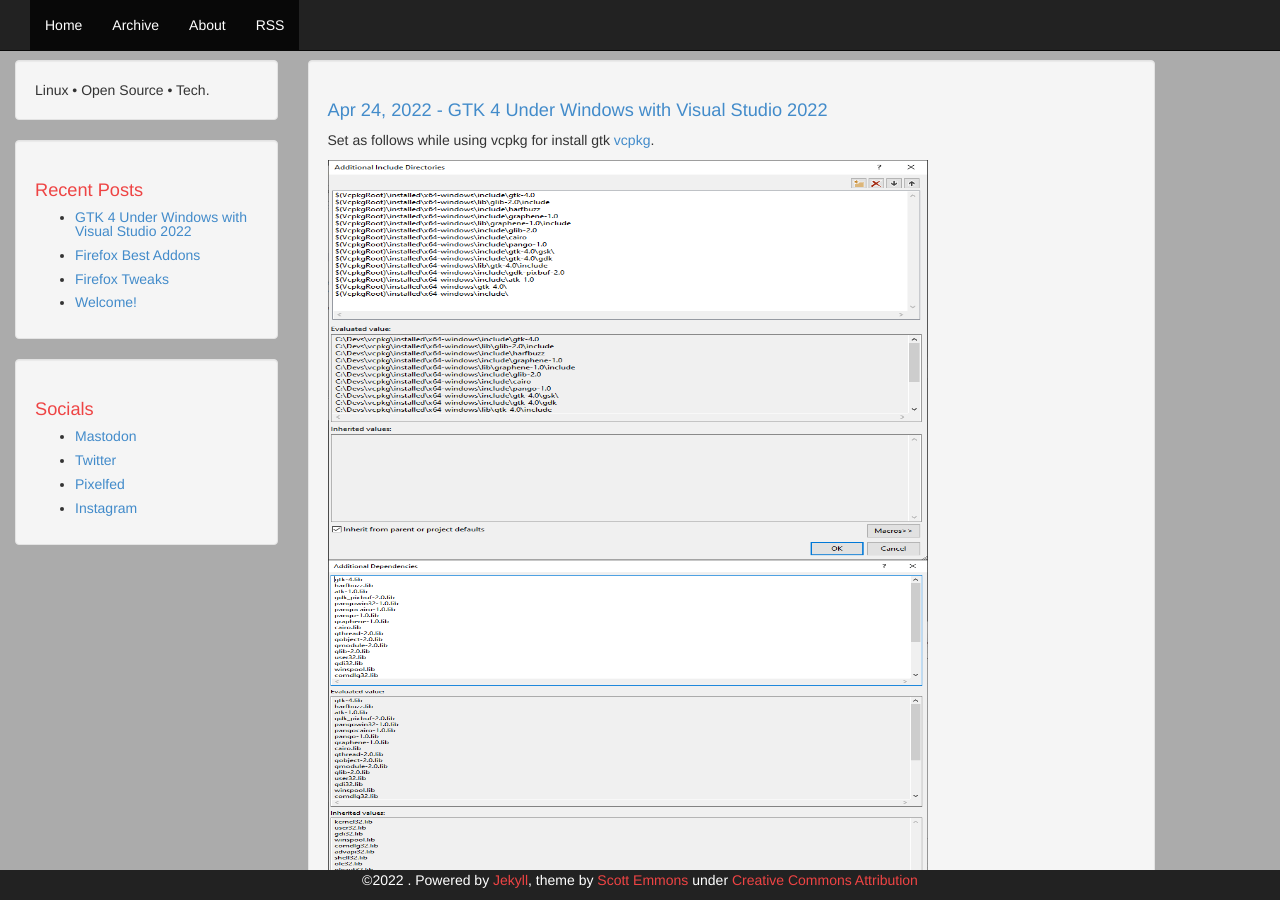
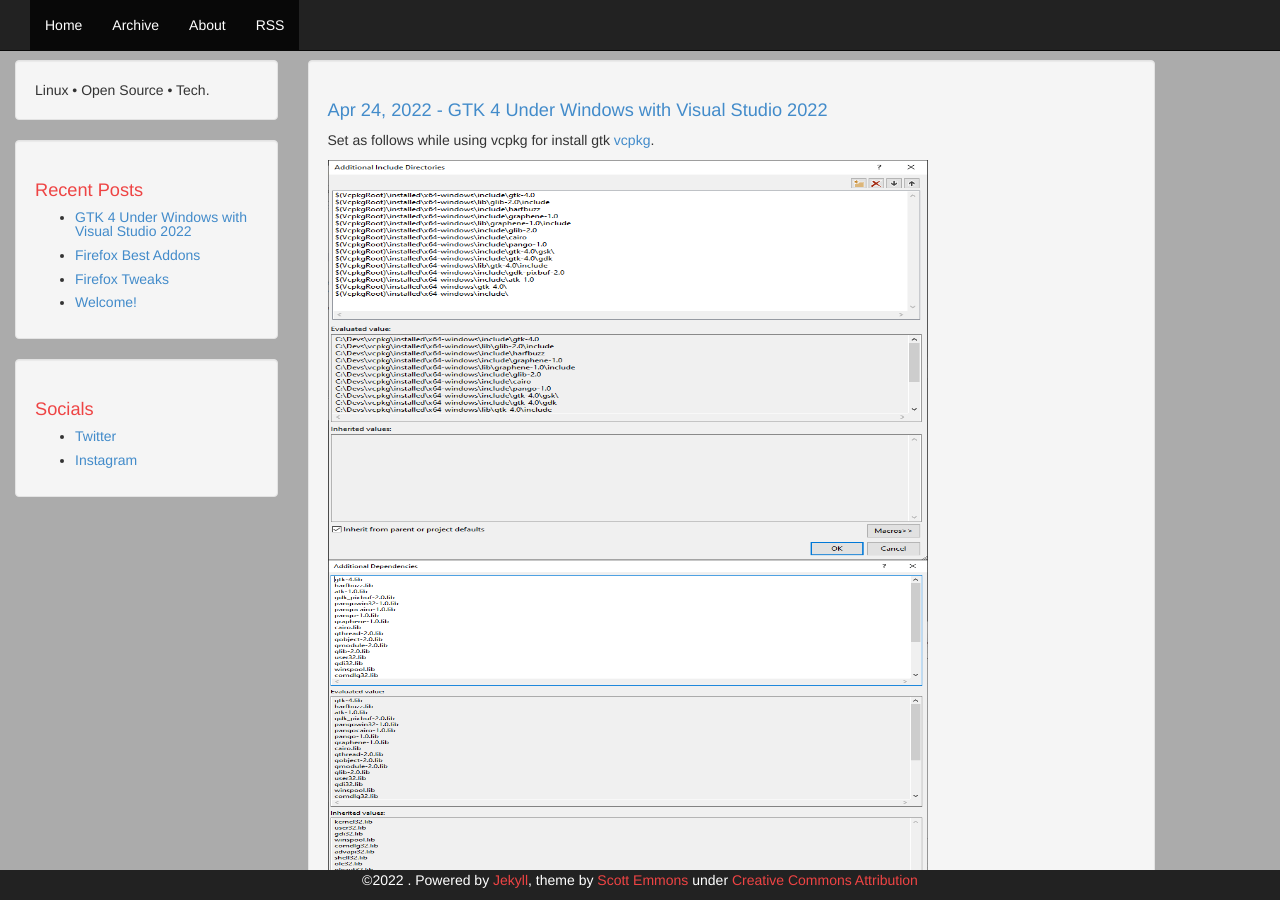
Before and after one commit to marekpistorius/blog.github.io, a Jekyll site: the page built from index.html, in a window 1280 px wide and 900 px high. Built offline with Jekyll 4.4.1, drawn with Linux system fonts in a browser that asks for light colours; the list of posts is cut into pages by our own code.

Commit message:
Update links-list.html

```diff
--- a/_includes/links-list.html
+++ b/_includes/links-list.html
@@ -1,7 +1,5 @@
 <h1>Socials</h1>
 <ul>
-  <li><a href="https://mstdn.io/@monkey_maniu">Mastodon</a></li>
-  <li><a href="https://twitter.com/monkey_maniu">Twitter</a></li>
-  <li><a href="https://shared.graphics/@monkey_maniu">Pixelfed</a></li>
-  <li><a href="https://instagram.com/monkey_maniu">Instagram</a></li>
+  <li><a href="https://twitter.com/Marek_Pistorius">Twitter</a></li>
+  <li><a href="https://instagram.com/marek_pistorius">Instagram</a></li>
 </ul>
```
